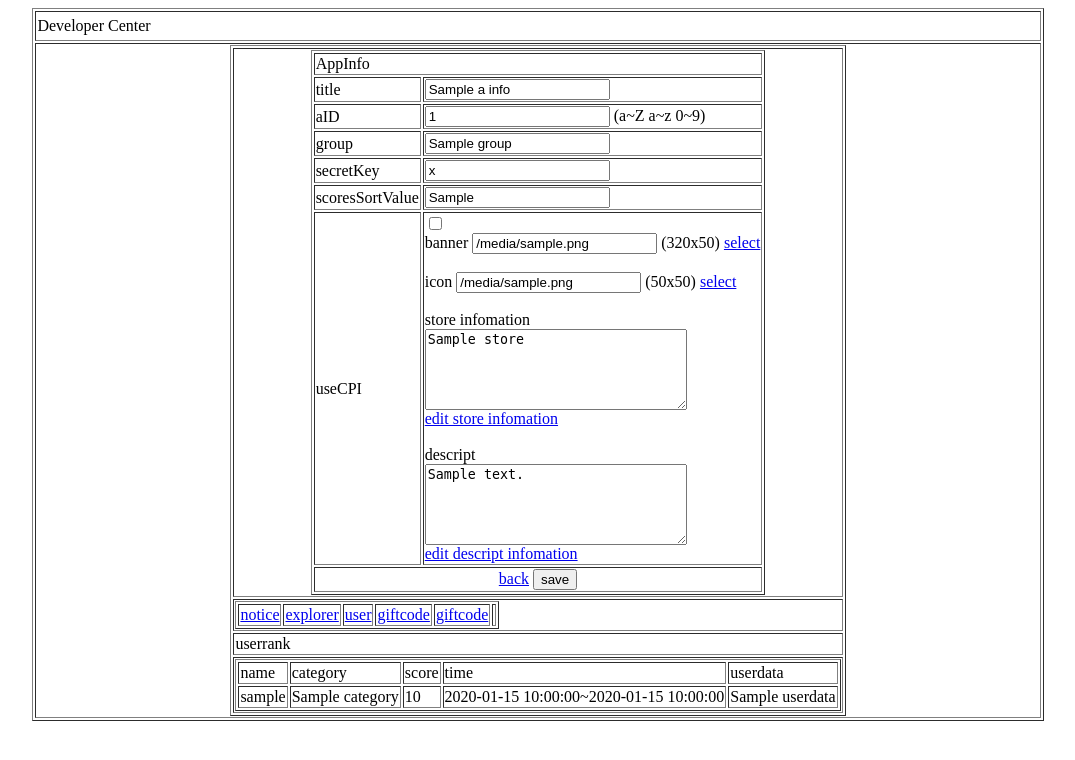
After one commit to LitQoo/GraphDogServer, a Python web app: template templates/developcenter/appView_rank.html in a window 1280 px wide. The commit adds this page. Shown: the top 760 px of the page, without its empty margins (102-1177 px from the left). Run offline with Jinja, Linux system fonts and the light colour scheme; the template is opened without the code that fills it: most values are stand-ins (such as "Sample title", 1, 10 or a date in 2020); some libraries are stand-ins or nearby versions.

Commit message:
appview_rank 추가
getsocres 에서 userdata 기록

```diff
--- a/command.py
+++ b/command.py
@@ -391,6 +391,10 @@
 				logging.info(self.session.get('asID'))
 				self.session['asSortID']=''
 				self.session['asID']=''
+
+				if param.get('userdata'):
+					asInfo.userdata = param.get('userdata')
+
 				################ weekly, legned, 24h check
 
 			asInfo.put()
--- a/main.py
+++ b/main.py
@@ -143,6 +143,11 @@
 		if path == '/developcenter/appView_giftcode.html':		####################################################################
 			namespace_manager.set_namespace(appNamespace)
 			values['giftcodeList']=DB_AppGiftcode.query().order(-DB_AppGiftcode.createTime).fetch()
+
+		if path == '/developcenter/appView_rank.html':		####################################################################
+			namespace_manager.set_namespace(appNamespace)
+			values['rankList']=DB_AppScore.query().order(-DB_AppScore.key).fetch(50)
+
 
 		if doRender(self,path,values):
 			return
--- a/templates/developcenter/appView_base.html
+++ b/templates/developcenter/appView_base.html
@@ -72,7 +72,7 @@
 			<td><a href=appView_user.html?aID={{aID}}>user</a></td>
 
 			<td><a href=appView_giftcode.html?aID={{aID}}>giftcode</a></td>
-
+				<td><a href=appView_rank.html?aID={{aID}}>giftcode</a></td>
 			<td></td></tr></table>
 	</td></tr>
 	<tr><td>
--- /dev/null
+++ b/templates/developcenter/appView_rank.html
@@ -0,0 +1,33 @@
+{% extends 'appView_base.html' %}
+{% block editor %}
+userrank
+{% endblock %}
+
+{% block list %}
+	{% if msg %}
+{{msg}}
+	{% else %}
+		<table width=100% border=1>
+			<tr>
+				<td>name</td>
+				<td>category</td>
+				<td>score</td>
+				<td>time</td>
+				<td>userdata</td>
+			</tr>
+		{% for row in rankList %}
+			<tr>
+				<td>{{row.nick}}</td>
+				<td>{{row.category}}</td>
+				<td>{{row.score}}</td>
+				<td>
+					{{row.uTime}}~{{row.eTime}}
+				</td>
+				<td>
+					{{row.userdata}}
+				</td>
+			</tr>
+		{%endfor%}
+	</table>
+	{% endif %}
+{% endblock %}
```
